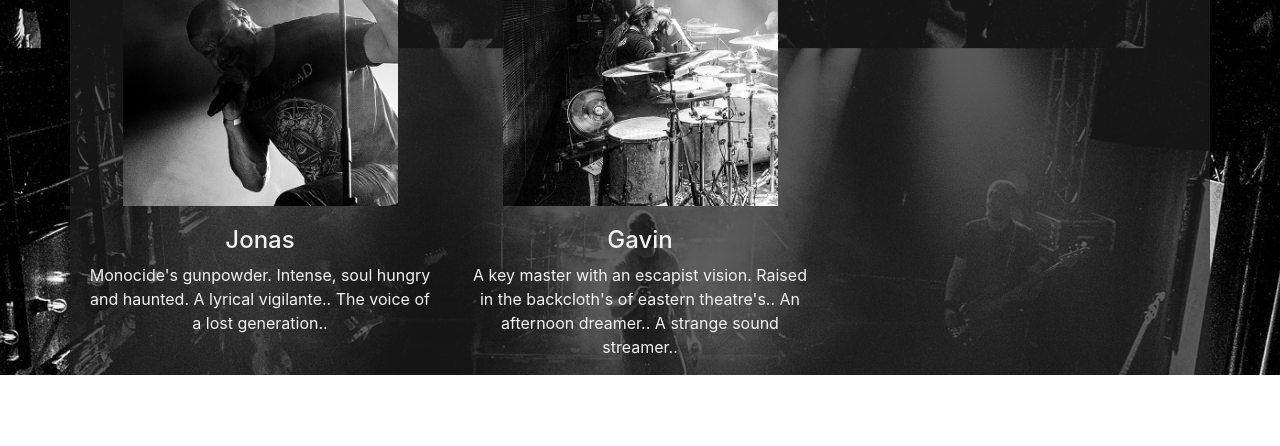
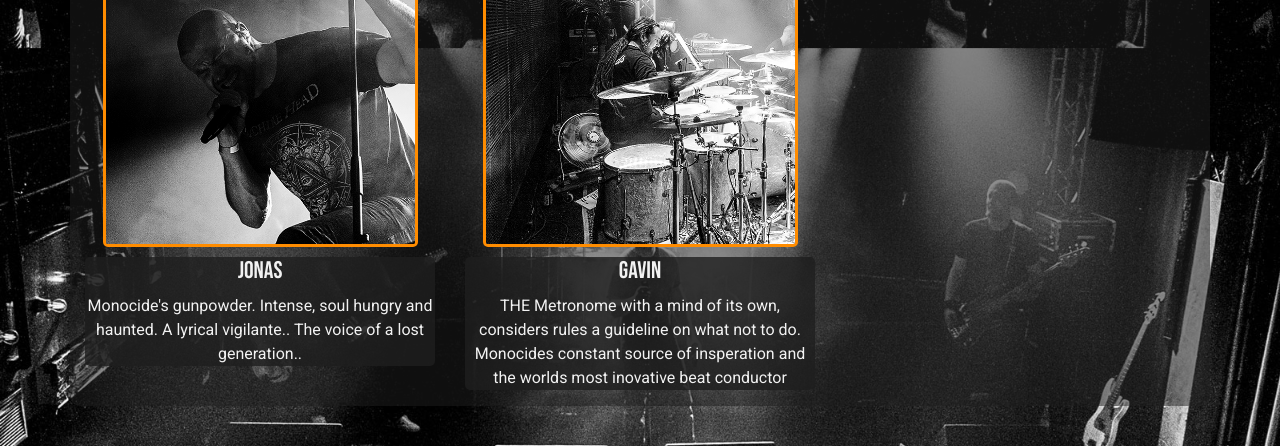
Before and after one commit to Code-Institute-Submissions/Monocide, a plain HTML site: page about.html in a window 1280 px wide. Shown: the part 803-1249 px from the top of the page. Before the commit the page ends 1178 px from the top, so only its background shows below. Drawn offline with nearby package versions, Linux system fonts and the light colour scheme.

Commit message:
add tex-box for easier to read text, Add fonts,

```diff
--- a/about.html
+++ b/about.html
@@ -48,43 +48,57 @@
 	<section class="container text-bg-color">
 		<div class="row about-band justify-content-center">
 			<div class="col-md-10 about-all-band">
+				<div class="text-box">
 					<h2>About Us:</h2>
-				<p>Monocide is a metal band originating from the depths of Gothenburg, the metal homestead. In a twist
+					<p>Monocide is a metal band originating from the depths of Gothenburg, the metal homestead. In a
+						twist
 						with no like, all members met after their own respective bands disbanded back in ‘13. That was
 						probably the best thing to happen to all of us. </p>
+				</div>
 			</div>
 		</div>
 		<div class="row">
 			<div class="col-sm-10 col-md-6 col-lg-4 band-member-box">
 				<img src="assets/images/DSC_0483.png" class="band-member-img"/>
+				<div class="text-box">
 					<h4>Leon</h4>
-				<p>A key master with an escapist vision. Raised in the backcloth's of eastern theatre's.. An afternoon
+					<p>A key master with an escapist vision. Raised in the backcloth's of eastern theatre's.. An
+						afternoon
 						dreamer.. A strange sound streamer..</p>
+				</div>
 			</div>
 			<div class="col-sm-10 col-md-6 col-lg-4  band-member-box">
 				<img src="assets/images/DSC_1460.png" class="band-member-img"/>
+				<div class="text-box">
 					<h4>Mathias</h4>
 					<p>Old school string boiler with an abillity to reconstruct your wits with his monster bass.. A
 						cornerstone with one mindset in the past and several in the furure</p>
 				</div>
+			</div>
 			<div class="col-sm-10 col-md-6 col-lg-4 band-member-box">
 				<img src="assets/images/DSC_0465.png" class="band-member-img"/>
+				<div class="text-box">
 					<h4>Larsson</h4>
 					<p>Monocides brick in the fifth wall.. devoted riff mechhanic with a sith sense.. He's raised three
 						sheets to the wind on all seven seas.. An anchor, a finder, a brother</sense>
 					</p>
 				</div>
+			</div>
 			<div class="col-sm-10 col-md-6 col-lg-4 band-member-box">
 				<img src="assets/images/DSC_1767.png" class="band-member-img"/>
+				<div class="text-box">
 					<h4>Jonas</h4>
 					<p>Monocide's gunpowder. Intense, soul hungry and haunted. A lyrical vigilante.. The voice of a lost
 						generation..</p>
 				</div>
+			</div>
 			<div class="col-sm-10 col-md-6 col-lg-4 band-member-box">
 				<img src="assets/images/DSC_1012.png" class="band-member-img"/>
+				<div class="text-box">
 					<h4>Gavin</h4>
-				<p>A key master with an escapist vision. Raised in the backcloth's of eastern theatre's.. An afternoon
-					dreamer.. A strange sound streamer..</p>
+					<p>THE Metronome with a mind of its own, considers rules a guideline on what not to do. Monocides
+						constant source of insperation and the worlds most inovative beat conductor</p>
+				</div>
 			</div>
 		</div>
 
--- a/assets/css/style.css
+++ b/assets/css/style.css
@@ -1,10 +1,11 @@
+@import url('https://fonts.googleapis.com/css?family=Bebas+Neue|Roboto&display=swap');
+
 /*-----------------colors*/
-
 .icon-color{
     color: darkorange
 }
 .text-bg-color{
-    background-color: rgba(30, 30, 30, 0.7)
+    background-color: rgba(30, 30, 30, 0.5)
 }
 
 h2{
@@ -20,7 +21,6 @@ p{
 }
 .navbar-toggler{
     border-color: darkorange;
-
 }
 .form-label{
     color: #f2f2f2;
@@ -29,7 +29,18 @@ p{
 #nav-link{
     color: darkorange;
 }
-
+/*-----------------Genaral*/
+.text-bg-color{
+    margin-top: 20px;
+    margin-bottom: 40px;
+    border-radius: 10px;
+}
+h1,h2,h3,h4,h5,h6{
+    font-family: "bebas neue" , sans-serif;
+}
+p{
+    font-family: "roboto", sans-serif;
+}
 /*-----------------Header*/
 header{
     background-color: #1e1e1e;
@@ -91,7 +102,8 @@ padding: 10px 10px;
 
 .band-member-img{
     width: 90%;
-    padding: 20px 20px 20px 20px;
+    border: darkorange 3px solid;
+    border-radius: 5px
 }
 
 .band-member-box{
@@ -101,11 +113,18 @@ padding: 10px 10px;
 
 .about-band{
     text-align: center;
+    padding-top: 5px;
+    margin-top: 10px;
+
 }
-
 .about-all-band{
     float: center;
     text-align: center;
+ }
+ .text-box{
+     margin-top: 10px;
+     background-color: rgba(30, 30, 30, 0.8);
+     border-radius: 5px;
  }
 /*-----------------media*/
 
```
Also changed, not shown: contact.html (+6 -5 lines), index.html (+2 -6 lines). Lines whose indentation alone changed are shown as unchanged.
